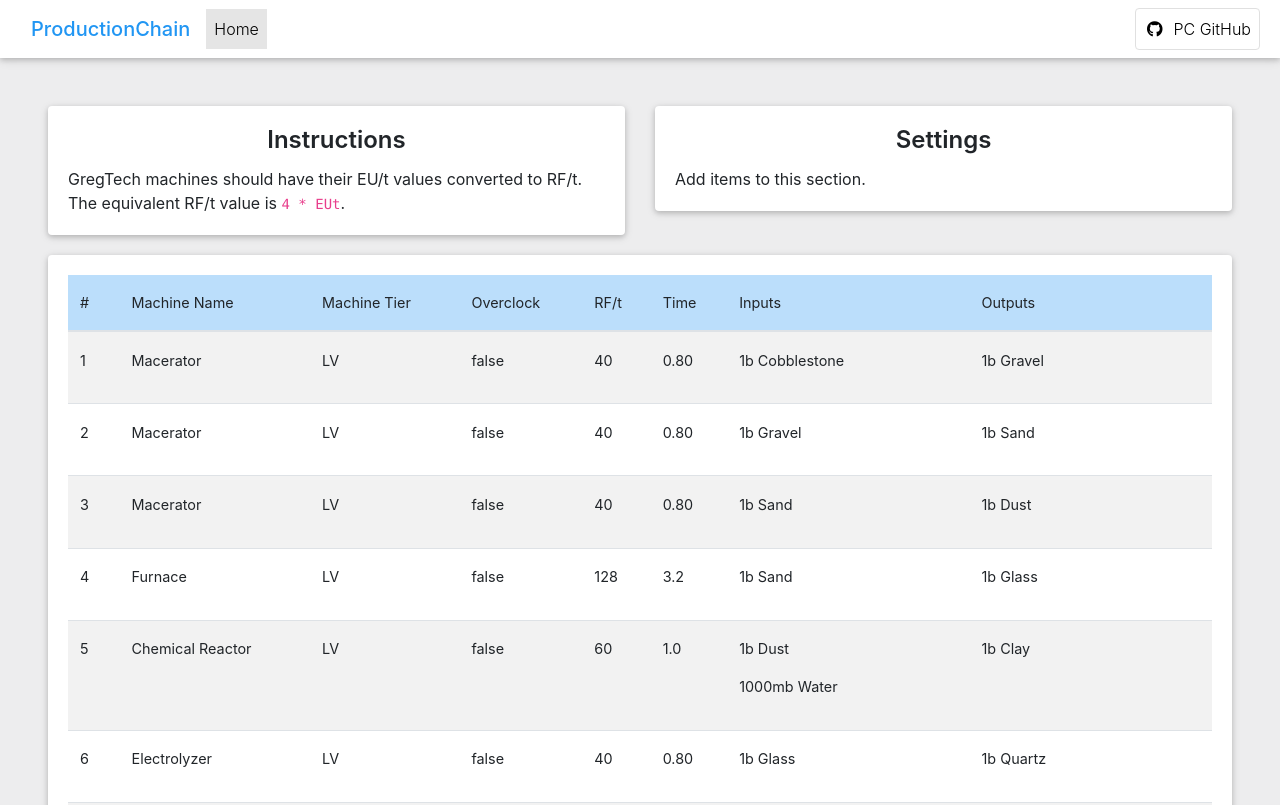
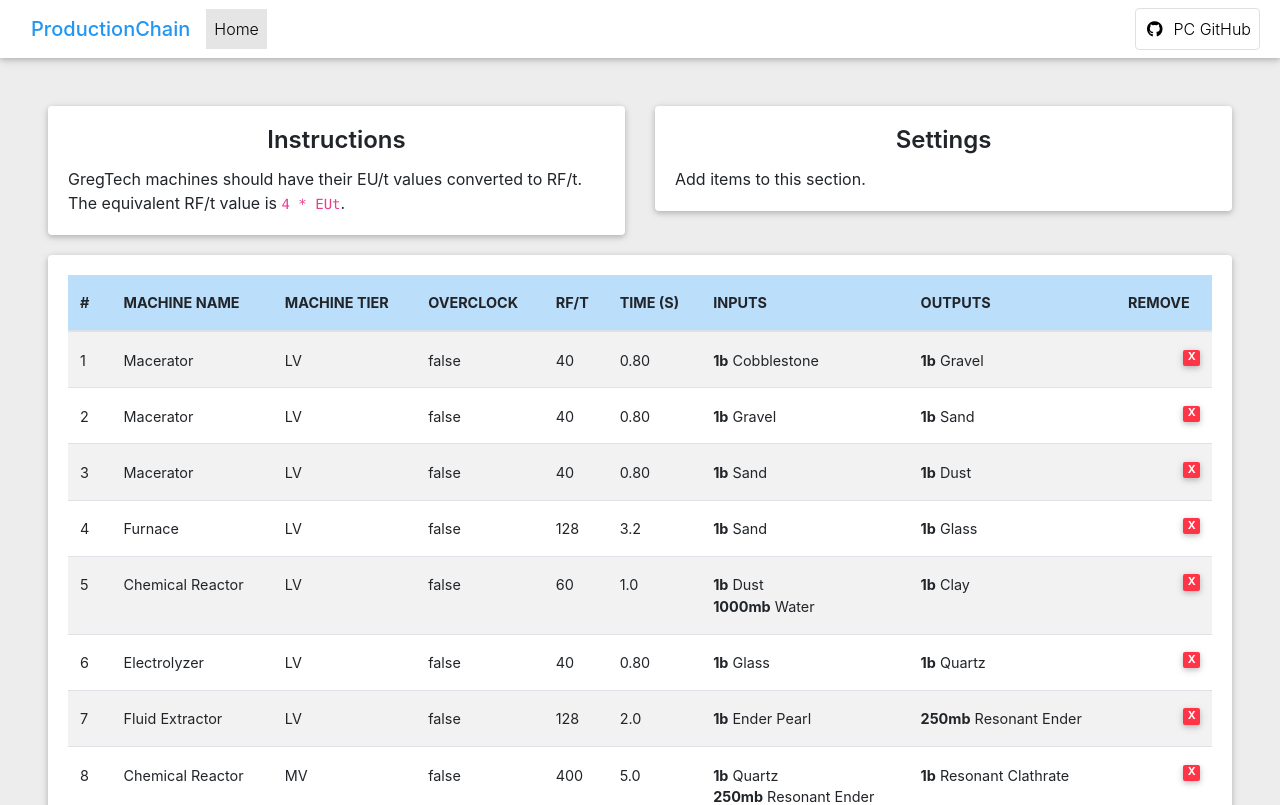
Before and after one commit to SimonNguyen/ProductionChain, a React (Create React App) app: page / in a window 1280 px wide. Shown: the top 805 px of the page. Built offline with nearby package versions, Linux system fonts and the light colour scheme.

Commit message:
Refactored table display and added delete function.

```diff
--- a/src/components/pages/sections/TableSection.js
+++ b/src/components/pages/sections/TableSection.js
@@ -1,55 +1,53 @@
-import React from 'react';
-import { MDBCard, MDBCardBody, MDBTable, MDBTableBody, MDBTableHead, MDBRow, MDBCol } from 'mdbreact';
+import React, { Component } from 'react';
+import { MDBBadge, MDBCard, MDBCardBody, MDBInput, MDBTable, MDBTableBody, MDBTableHead, MDBRow, MDBCol } from 'mdbreact';
 import data from "./data";
 
-const TableSection = () => {
+class TableSection extends Component {
+    state = {
+        headers: data.Headers.map(h => {
+            return (h.label)
+        }),
+        recipes: data.Recipes.map(r => {
+            return r
+        })
+    }
+
+    handleDelete = recipeId => {
+        const recipes = this.state.recipes.filter(r => r.step !== recipeId);
+        this.setState({ recipes });
+    };
+
+    render() {
         return (
+            <React.Fragment>
                 <MDBRow>
                     <MDBCol>
                         <MDBCard>
                             <MDBCardBody>
-                        <MDBTable responsiveMd hover striped>
+                                <MDBTable responsive hover striped>
                                     <MDBTableHead color="blue lighten-4">
-                                <tr>
                                         {
-                                        data.Headers.map(h => {
-                                            return (
-                                                <th key={h.name}>{h.label}</th>
-                                            )
-                                        })
+                                            (this.state.headers.map(header => (
+                                                <th className="align-middle text-uppercase font-weight-bold">{header}</th>
+                                            )))
                                         }
-                                </tr>
                                     </MDBTableHead>
                                     <MDBTableBody>
                                         {
-                                    data.Recipes.map((r, index) => {
-                                        return (
-                                            <tr key={index}>
-                                                <th>{r.step}</th>
-                                                <th>{r.machine}</th>
-                                                <th>{r.tier}</th>
-                                                <th>{r.overclock.toString()}</th>
-                                                <th>{r.rft}</th>
-                                                <th>{Number(r.time).toPrecision(2)}</th>
-                                                <th>
-                                                    {
-                                                        r.inputs.map((n, index) => {
-                                                            return (
-                                                                <p key={index}>{n.quantity + n.unit + " " + n.name}</p>
-                                                            )
-                                                        })}
-                                                </th>
-                                                <th>
-                                                    {
-                                                        r.outputs.map((o, index) => {
-                                                            return (
-                                                                <p key={index}>{o.quantity + o.unit + " " + o.name}</p>
-                                                            )
-                                                        })}
-                                                </th>
-                                            </tr>
-                                        )
-                                    })
+                                            this.state.recipes.map(recipe => (
+                                                <Recipe
+                                                    key={recipe.step}
+                                                    step={recipe.step}
+                                                    machine={recipe.machine}
+                                                    tier={recipe.tier}
+                                                    overclock={recipe.overclock}
+                                                    rft={recipe.rft}
+                                                    time={recipe.time}
+                                                    inputs={recipe.inputs}
+                                                    outputs={recipe.outputs}
+                                                    onDelete={this.handleDelete}
+                                                />
+                                            ))
                                         }
                                     </MDBTableBody>
                                 </MDBTable>
@@ -57,7 +55,56 @@
                         </MDBCard>
                     </MDBCol>
                 </MDBRow>
+            </React.Fragment>
         )
+    }
+}
+
+class Recipe extends Component {
+    render() {
+        return (
+            <React.Fragment>
+                <tr>
+                    <th>{this.props.step}</th>
+                    <th>{this.props.machine}</th>
+                    <th>{this.props.tier}</th>
+                    <th>{this.props.overclock.toString()}</th>
+                    <th>{this.props.rft}</th>
+                    <th>{Number(this.props.time).toPrecision(2)}</th>
+                    <th>
+                        {
+                            this.props.inputs.map((n, index) => {
+                                return (
+                                    <div key={index}>
+                                        <b>{n.quantity + n.unit}</b>
+                                        {" " + n.name}
+                                    </div>
+                                )
+                            })}
+                    </th>
+                    <th>
+                        {
+                            this.props.outputs.map((o, index) => {
+                                return (
+                                    <div key={index}>
+                                        <b>{o.quantity + o.unit}</b>
+                                        {" " + o.name}
+                                    </div>
+                                )
+                            })}
+                    </th>
+                    <th>
+                        <MDBBadge
+                            color="danger"
+                            size="sm"
+                            className="float-right"
+                            onClick={() => this.props.onDelete(this.props.step)}
+                        >X</MDBBadge>
+                    </th>
+                </tr>
+            </React.Fragment>
+        )
+    }
 }
 
 export default TableSection;
--- a/src/components/pages/sections/data.json
+++ b/src/components/pages/sections/data.json
@@ -32,7 +32,7 @@
             "name": "rft"
         },
         {
-            "label": "Time",
+            "label": "Time (s)",
             "name": "time"
         },
         {
@@ -42,6 +42,10 @@
         {
             "label": "Outputs",
             "name": "output"
+        },
+        {
+            "label": "Remove",
+            "name": "remove"
         }
     ],
     "Recipes": [
--- a/src/index.css
+++ b/src/index.css
@@ -74,3 +74,13 @@
     border-radius: 5px !important;
     background-color: #007bff !important;
 }
+
+.header {
+    font-weight: 900;
+}
+
+.move-left {
+    vertical-align: middle;
+    height: auto;
+    width: auto;
+  }
```
Lines whose indentation alone changed are shown as unchanged.
